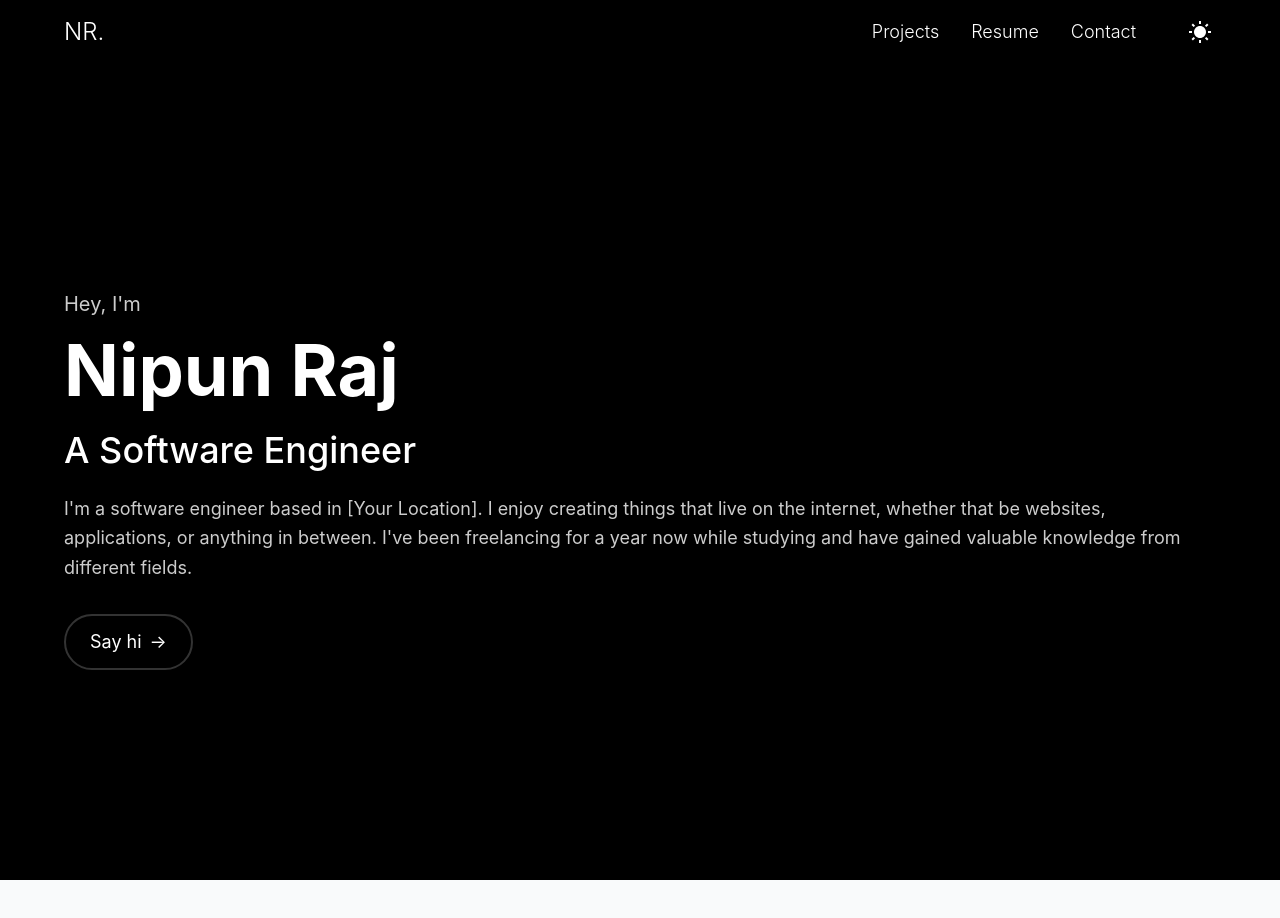
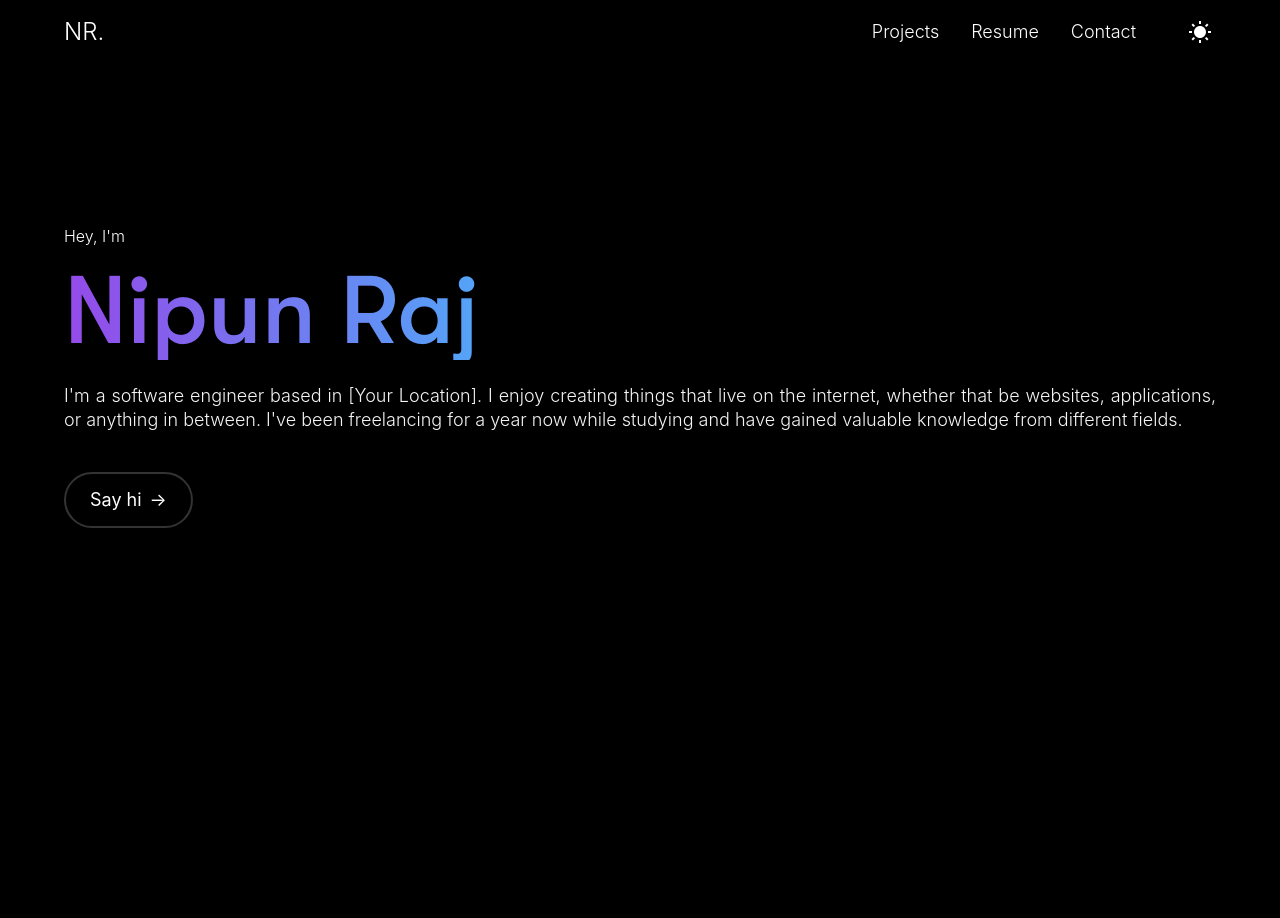
Before and after one commit to nipunrajk/portfolio-web, a React (Vite) app: page / in a window 1280 px wide. Shown: the top 918 px of the page. Before the commit the page ends 880 px from the top, so only its background shows below. Built offline with nearby package versions, Linux system fonts and the light colour scheme.

Commit message:
hero section changes

```diff
--- a/src/components/home/Hero.tsx
+++ b/src/components/home/Hero.tsx
@@ -10,7 +10,7 @@ const Hero = () => {
   }, []);
 
   return (
-    <section className='min-h-screen flex flex-col justify-center px-6 relative'>
+    <section className='min-h-screen  px-6 relative z-0'>
       {/* Optional background gradient */}
       <div className='absolute -z-10 top-1/4 left-1/4 w-1/2 h-1/2 bg-gradient-start/20 rounded-full blur-[120px]' />
 
@@ -21,20 +21,20 @@ const Hero = () => {
             isVisible ? "opacity-100 translate-y-0" : "opacity-0 translate-y-4"
           }`}
         >
-          <p className='text-white/80 text-xl mb-4'>Hey, I'm</p>
+          <p className='text-white text-base font-light mb-4'>Hey, I'm</p>
 
           {/* Name with gradient */}
-          <h1 className='text-6xl md:text-7xl font-bold mb-6 gradient-text'>
+          <h1 className='font-gt-walsheim text-8xl font-medium mb-6 hero-text'>
             Nipun Raj
           </h1>
 
           {/* Professional title */}
-          <h2 className='text-3xl md:text-4xl font-medium mb-6'>
+          {/* <h2 className='text-3xl md:text-4xl font-medium mb-6'>
             A Software Engineer
-          </h2>
+          </h2> */}
 
           {/* Brief bio */}
-          <p className='text-white/80 text-lg max-w-6xl mb-8 leading-relaxed'>
+          <p className='text-zinc-100 text-lg font-light leading-6 text-justify  max-w-6xl mb-10'>
             I'm a software engineer based in [Your Location]. I enjoy creating
             things that live on the internet, whether that be websites,
             applications, or anything in between. I've been freelancing for a
--- a/src/components/layout/Layout.tsx
+++ b/src/components/layout/Layout.tsx
@@ -10,7 +10,8 @@ const Layout = ({ children }: LayoutProps) => {
   return (
     <div className='min-h-screen bg-black text-white'>
       <Header />
-      <main className='pt-20'>{children}</main>
+      {/* need to address the header height */}
+      <main className='pt-56'>{children}</main>
       {/* <Footer /> */}
     </div>
   );
--- a/src/styles/globals.css
+++ b/src/styles/globals.css
@@ -1,13 +1,36 @@
 @import "tailwindcss";
 
+@font-face {
+  font-family: "GT-Walsheim-Pro";
+  font-style: normal;
+  font-weight: 500;
+  font-display: swap;
+  src: url("/fonts/GT-Walsheim-Pro-Medium.otf") format("opentype");
+}
+
+
 @theme {
-  /* Your theme customizations */
   --font-sans: "Inter", system-ui, sans-serif;
+  --font-gt-walsheim: "GT-Walsheim-Pro", "sans-serif";
   --color-primary: oklch(0.7 0.28 145);
 }
 
 @layer base {
   body {
-    @apply bg-gray-50 dark:bg-gray-900 text-gray-900 dark:text-white;
+    @apply bg-black text-white;
   }
 }
+
+@layer components {
+  .hero-text {
+    background: linear-gradient(
+      89.81deg,
+      #9845e8 -1.72%,
+      #33d2ff 54.05%,
+      #dd5789 99.78%
+    );
+    -webkit-background-clip: text;
+    -webkit-text-fill-color: transparent;
+    background-clip: text;
+  }
+}
```
Also changed, not shown: public/fonts/GT-Walsheim-Pro-Medium.otf (added).
